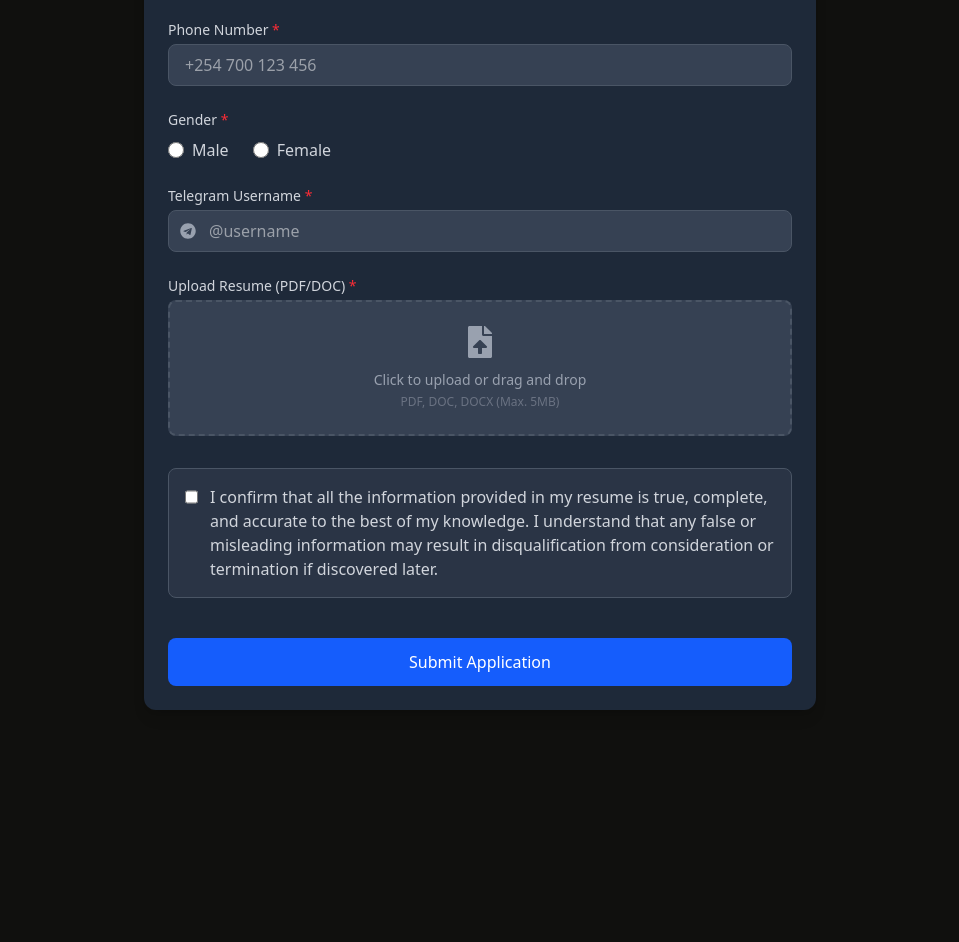
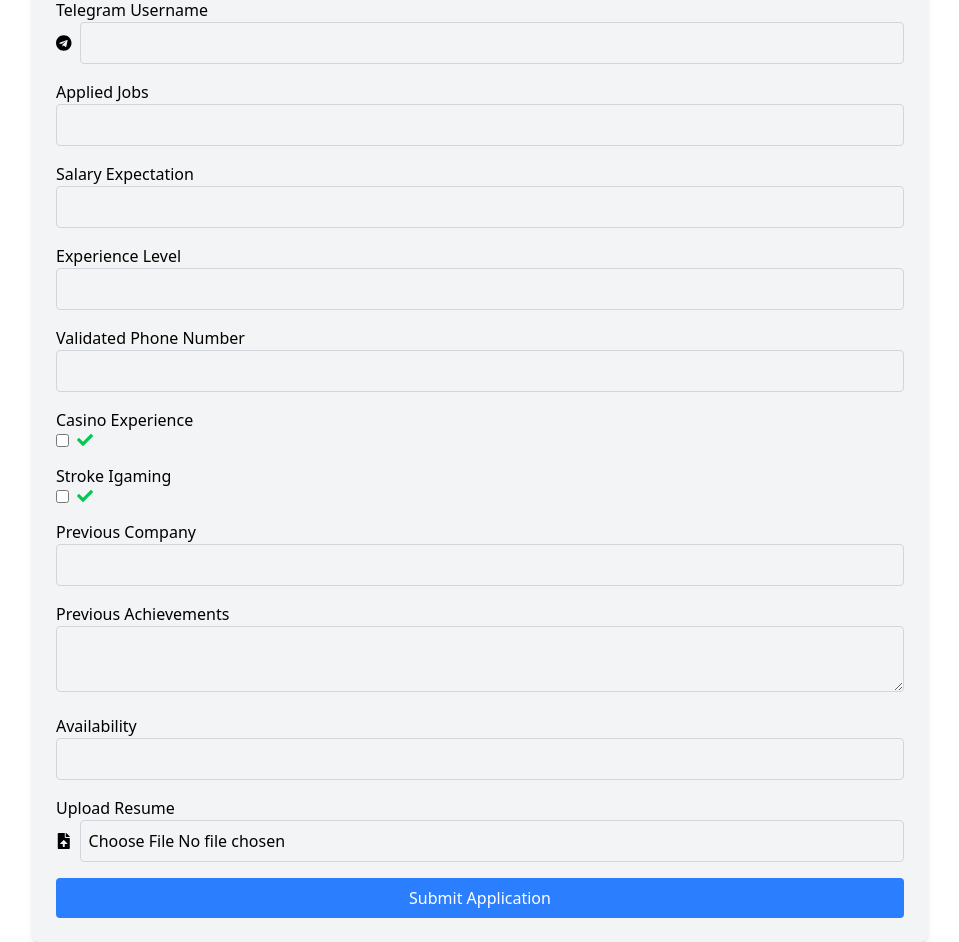
Before and after one commit to tchasinga/jobposter, a Next.js app: page /apply in a window 1280 px wide. Shown: the part 320-1262 px from the top of the page, without its empty margins (160-1119 px from the left). Before the commit the page ends 1110 px from the top, so only its background shows below. Built offline with nearby package versions, Linux system fonts and the light colour scheme.

Commit message:
feat: add Firebase SDK and initialize app with configuration

```diff
--- a/app/apply/page.jsx
+++ b/app/apply/page.jsx
@@ -1,268 +1,276 @@
-"use client"
-import React, { useState } from 'react';
-import { FaTelegram, FaFileUpload, FaCheck } from 'react-icons/fa';
+"use client";
+import React, { useState } from "react";
+import { FaTelegram, FaFileUpload, FaCheck } from "react-icons/fa";
+import { getDownloadURL, getStorage, ref, uploadBytesResumable } from "firebase/storage";
+import app from "../firebase";
 
 const JobApplicationForm = () => {
   const [formData, setFormData] = useState({
-    username: '',
-    email: '',
-    phone: '',
-    gender: '',
-    telegram: '',
-    resume: null,
-    confirmation: false
+    fullname: "",
+    country: "",
+    email: "",
+    telegramUsername: "",
+    appliedJobs: "",
+    salaryExpectation: "",
+    experienceLevel: "",
+    uploadResume: "",
+    validatedPhonenumber: "",
+    casinoExperience: false,
+    strokeIgaming: false,
+    previousCompany: "",
+    previousAchievements: "",
+    availability: "",
   });
 
-  const [errors, setErrors] = useState({});
-  const [isSubmitting, setIsSubmitting] = useState(false);
-  const [isSuccess, setIsSuccess] = useState(false);
+  const [uploadProgress, setUploadProgress] = useState(0);
 
   const handleChange = (e) => {
-    const { name, value, type, checked, files } = e.target;
-    setFormData(prev => ({
-      ...prev,
-      [name]: type === 'checkbox' ? checked : type === 'file' ? files[0] : value
+    const { name, value, type, checked } = e.target;
+    setFormData((prevData) => ({
+      ...prevData,
+      [name]: type === "checkbox" ? checked : value,
     }));
   };
 
-  const validate = () => {
-    const newErrors = {};
-    const telegramRegex = /^@\w+$/;
+  const handleFileUpload = (file) => {
+    const storage = getStorage(app);
+    const storageRef = ref(storage, `resumes/${file.name}`);
+    const uploadTask = uploadBytesResumable(storageRef, file);
 
-    if (!formData.username.trim()) newErrors.username = 'Username is required';
-    if (!formData.email.trim()) {
-      newErrors.email = 'Email is required';
-    } else if (!/^[^\s@]+@[^\s@]+\.[^\s@]+$/.test(formData.email)) {
-      newErrors.email = 'Please enter a valid email';
+    uploadTask.on(
+      "state_changed",
+      (snapshot) => {
+        const progress = (snapshot.bytesTransferred / snapshot.totalBytes) * 100;
+        setUploadProgress(progress);
+      },
+      (error) => {
+        console.error("File upload error:", error);
+      },
+      () => {
+        getDownloadURL(uploadTask.snapshot.ref).then((downloadURL) => {
+          setFormData((prevData) => ({
+            ...prevData,
+            uploadResume: downloadURL,
+          }));
+        });
       }
-    if (!formData.phone.trim()) newErrors.phone = 'Phone number is required';
-    if (!formData.gender) newErrors.gender = 'Please select your gender';
-    if (!formData.telegram.trim()) {
-      newErrors.telegram = 'Telegram username is required';
-    } else if (!telegramRegex.test(formData.telegram)) {
-      newErrors.telegram = 'Telegram must start with @ (e.g., @username)';
-    }
-    if (!formData.resume) newErrors.resume = 'Please upload your resume';
-    if (!formData.confirmation) newErrors.confirmation = 'You must confirm the information is accurate';
-
-    setErrors(newErrors);
-    return Object.keys(newErrors).length === 0;
+    );
   };
 
-  const handleSubmit = (e) => {
+  const handleSubmit = async (e) => {
     e.preventDefault();
-    if (validate()) {
-      setIsSubmitting(true);
-      // Simulate form submission
-      setTimeout(() => {
-        console.log('Form submitted:', formData);
-        setIsSubmitting(false);
-        setIsSuccess(true);
-        // Reset form after 3 seconds
-        setTimeout(() => {
+    try {
+      const response = await fetch("http://localhost:3000/api/applicants", {
+        method: "POST",
+        headers: {
+          "Content-Type": "application/json",
+        },
+        body: JSON.stringify(formData),
+      });
+      if (response.ok) {
+        alert("Application submitted successfully!");
         setFormData({
-            username: '',
-            email: '',
-            phone: '',
-            gender: '',
-            telegram: '',
-            resume: null,
-            confirmation: false
+          fullname: "",
+          country: "",
+          email: "",
+          telegramUsername: "",
+          appliedJobs: "",
+          salaryExpectation: "",
+          experienceLevel: "",
+          uploadResume: "",
+          validatedPhonenumber: "",
+          casinoExperience: false,
+          strokeIgaming: false,
+          previousCompany: "",
+          previousAchievements: "",
+          availability: "",
         });
-          setIsSuccess(false);
-        }, 3000);
-      }, 1500);
+        setUploadProgress(0);
+      } else {
+        alert("Failed to submit application. Please try again.");
+      }
+    } catch (error) {
+      console.error("Error submitting application:", error);
     }
   };
 
   return (
-    <div className="max-w-2xl mx-auto p-6 bg-gray-800 rounded-xl shadow-lg my-20">
-      <h2 className="text-2xl font-bold text-white mb-6 text-center">Job Application Form</h2>
-
-      {isSuccess ? (
-        <div className="text-center py-8">
-          <div className="inline-flex items-center justify-center w-16 h-16 bg-green-500 rounded-full mb-4">
-            <FaCheck className="text-white text-2xl" />
-          </div>
-          <h3 className="text-xl font-semibold text-white mb-2">Application Submitted!</h3>
-          <p className="text-gray-300">Thank you for your application. We'll review your information and contact you soon.</p>
-        </div>
-      ) : (
-        <form onSubmit={handleSubmit} className="space-y-6">
-          {/* Username */}
+    <div className="max-w-4xl mx-auto p-6 bg-gray-100 shadow-md rounded-lg">
+      <h1 className="text-2xl font-bold mb-4">Job Application Form</h1>
+      <form onSubmit={handleSubmit} className="space-y-4">
         <div>
-            <label htmlFor="username" className="block text-sm font-medium text-gray-300 mb-1">
-              Username <span className="text-red-500">*</span>
-            </label>
+          <label className="block font-medium">Full Name</label>
           <input
             type="text"
-              id="username"
-              name="username"
-              value={formData.username}
+            name="fullname"
+            value={formData.fullname}
             onChange={handleChange}
-              className={`w-full px-4 py-2 bg-gray-700 border ${errors.username ? 'border-red-500' : 'border-gray-600'} rounded-lg focus:outline-none focus:ring-2 focus:ring-blue-500 text-white`}
-              placeholder="Enter your full name"
+            required
+            className="w-full p-2 border border-gray-300 rounded"
           />
-            {errors.username && <p className="mt-1 text-sm text-red-500">{errors.username}</p>}
         </div>
-
-          {/* Email */}
         <div>
-            <label htmlFor="email" className="block text-sm font-medium text-gray-300 mb-1">
-              Email <span className="text-red-500">*</span>
-            </label>
+          <label className="block font-medium">Country</label>
+          <input
+            type="text"
+            name="country"
+            value={formData.country}
+            onChange={handleChange}
+            required
+            className="w-full p-2 border border-gray-300 rounded"
+          />
+        </div>
+        <div>
+          <label className="block font-medium">Email</label>
           <input
             type="email"
-              id="email"
             name="email"
             value={formData.email}
             onChange={handleChange}
-              className={`w-full px-4 py-2 bg-gray-700 border ${errors.email ? 'border-red-500' : 'border-gray-600'} rounded-lg focus:outline-none focus:ring-2 focus:ring-blue-500 text-white`}
-              placeholder="your@email.com"
+            required
+            className="w-full p-2 border border-gray-300 rounded"
           />
-            {errors.email && <p className="mt-1 text-sm text-red-500">{errors.email}</p>}
         </div>
-
-          {/* Phone */}
         <div>
-            <label htmlFor="phone" className="block text-sm font-medium text-gray-300 mb-1">
-              Phone Number <span className="text-red-500">*</span>
-            </label>
-            <input
-              type="tel"
-              id="phone"
-              name="phone"
-              value={formData.phone}
-              onChange={handleChange}
-              className={`w-full px-4 py-2 bg-gray-700 border ${errors.phone ? 'border-red-500' : 'border-gray-600'} rounded-lg focus:outline-none focus:ring-2 focus:ring-blue-500 text-white`}
-              placeholder="+254 700 123 456"
-            />
-            {errors.phone && <p className="mt-1 text-sm text-red-500">{errors.phone}</p>}
-          </div>
-
-          {/* Gender */}
-          <div>
-            <label className="block text-sm font-medium text-gray-300 mb-2">
-              Gender <span className="text-red-500">*</span>
-            </label>
-            <div className="flex gap-6">
-              <label className="inline-flex items-center">
-                <input
-                  type="radio"
-                  name="gender"
-                  value="male"
-                  checked={formData.gender === 'male'}
-                  onChange={handleChange}
-                  className="h-4 w-4 text-blue-600 focus:ring-blue-500 border-gray-600 bg-gray-700"
-                />
-                <span className="ml-2 text-gray-300">Male</span>
-              </label>
-              <label className="inline-flex items-center">
-                <input
-                  type="radio"
-                  name="gender"
-                  value="female"
-                  checked={formData.gender === 'female'}
-                  onChange={handleChange}
-                  className="h-4 w-4 text-blue-600 focus:ring-blue-500 border-gray-600 bg-gray-700"
-                />
-                <span className="ml-2 text-gray-300">Female</span>
-              </label>
-            </div>
-            {errors.gender && <p className="mt-1 text-sm text-red-500">{errors.gender}</p>}
-          </div>
-
-          {/* Telegram */}
-          <div>
-            <label htmlFor="telegram" className="block text-sm font-medium text-gray-300 mb-1">
-              Telegram Username <span className="text-red-500">*</span>
-            </label>
-            <div className="relative">
-              <div className="absolute inset-y-0 left-0 pl-3 flex items-center pointer-events-none">
-                <FaTelegram className="text-gray-400" />
-              </div>
+          <label className="block font-medium">Telegram Username</label>
+          <div className="flex items-center">
+            <FaTelegram className="mr-2" />
             <input
               type="text"
-                id="telegram"
-                name="telegram"
-                value={formData.telegram}
+              name="telegramUsername"
+              value={formData.telegramUsername}
               onChange={handleChange}
-                className={`w-full pl-10 px-4 py-2 bg-gray-700 border ${errors.telegram ? 'border-red-500' : 'border-gray-600'} rounded-lg focus:outline-none focus:ring-2 focus:ring-blue-500 text-white`}
-                placeholder="@username"
+              required
+              className="w-full p-2 border border-gray-300 rounded"
             />
           </div>
-            {errors.telegram && <p className="mt-1 text-sm text-red-500">{errors.telegram}</p>}
         </div>
-
-          {/* Resume Upload */}
         <div>
-            <label htmlFor="resume" className="block text-sm font-medium text-gray-300 mb-1">
-              Upload Resume (PDF/DOC) <span className="text-red-500">*</span>
-            </label>
-            <label
-              htmlFor="resume"
-              className={`flex flex-col items-center justify-center w-full py-6 border-2 border-dashed ${errors.resume ? 'border-red-500' : 'border-gray-600'} rounded-lg cursor-pointer bg-gray-700 hover:bg-gray-700/50`}
-            >
-              <div className="flex flex-col items-center justify-center">
-                <FaFileUpload className="w-8 h-8 mb-3 text-gray-400" />
-                <p className="text-sm text-gray-400">
-                  {formData.resume ? formData.resume.name : 'Click to upload or drag and drop'}
-                </p>
-                <p className="text-xs text-gray-500 mt-1">PDF, DOC, DOCX (Max. 5MB)</p>
+          <label className="block font-medium">Applied Jobs</label>
+          <input
+            type="text"
+            name="appliedJobs"
+            value={formData.appliedJobs}
+            onChange={handleChange}
+            required
+            className="w-full p-2 border border-gray-300 rounded"
+          />
         </div>
+        <div>
+          <label className="block font-medium">Salary Expectation</label>
           <input
-                id="resume"
-                name="resume"
-                type="file"
-                accept=".pdf,.doc,.docx"
+            type="number"
+            name="salaryExpectation"
+            value={formData.salaryExpectation}
             onChange={handleChange}
-                className="hidden"
+            required
+            className="w-full p-2 border border-gray-300 rounded"
           />
-            </label>
-            {errors.resume && <p className="mt-1 text-sm text-red-500">{errors.resume}</p>}
         </div>
-
-          {/* Confirmation Checkbox */}
-          <div className="pt-2">
-            <div className={`p-4 border ${errors.confirmation ? 'border-red-500 bg-red-500/10' : 'border-gray-600 bg-gray-700/50'} rounded-lg`}>
-              <label className="inline-flex items-start">
+        <div>
+          <label className="block font-medium">Experience Level</label>
+          <input
+            type="text"
+            name="experienceLevel"
+            value={formData.experienceLevel}
+            onChange={handleChange}
+            required
+            className="w-full p-2 border border-gray-300 rounded"
+          />
+        </div>
+        <div>
+          <label className="block font-medium">Validated Phone Number</label>
+          <input
+            type="text"
+            name="validatedPhonenumber"
+            value={formData.validatedPhonenumber}
+            onChange={handleChange}
+            required
+            className="w-full p-2 border border-gray-300 rounded"
+          />
+        </div>
+        <div>
+          <label className="block font-medium">Casino Experience</label>
+          <div className="flex items-center">
             <input
               type="checkbox"
-                  name="confirmation"
-                  checked={formData.confirmation}
+              name="casinoExperience"
+              checked={formData.casinoExperience}
               onChange={handleChange}
-                  className={`h-5 w-5 mt-0.5 ${errors.confirmation ? 'text-red-500' : 'text-blue-600'} rounded focus:ring-blue-500 border-gray-600 bg-gray-700`}
+              className="mr-2"
             />
-                <span className="ml-3 text-gray-300">
-                  I confirm that all the information provided in my resume is true, complete, and accurate to the best of my knowledge. I understand that any false or misleading information may result in disqualification from consideration or termination if discovered later.
-                </span>
-              </label>
+            <FaCheck className="text-green-500" />
           </div>
-            {errors.confirmation && <p className="mt-1 text-sm text-red-500">{errors.confirmation}</p>}
         </div>
-
-          {/* Submit Button */}
-          <div className="pt-4">
+        <div>
+          <label className="block font-medium">Stroke Igaming</label>
+          <div className="flex items-center">
+            <input
+              type="checkbox"
+              name="strokeIgaming"
+              checked={formData.strokeIgaming}
+              onChange={handleChange}
+              className="mr-2"
+            />
+            <FaCheck className="text-green-500" />
+          </div>
+        </div>
+        <div>
+          <label className="block font-medium">Previous Company</label>
+          <input
+            type="text"
+            name="previousCompany"
+            value={formData.previousCompany}
+            onChange={handleChange}
+            required
+            className="w-full p-2 border border-gray-300 rounded"
+          />
+        </div>
+        <div>
+          <label className="block font-medium">Previous Achievements</label>
+          <textarea
+            name="previousAchievements"
+            value={formData.previousAchievements}
+            onChange={handleChange}
+            required
+            className="w-full p-2 border border-gray-300 rounded"
+          ></textarea>
+        </div>
+        <div>
+          <label className="block font-medium">Availability</label>
+          <input
+            type="text"
+            name="availability"
+            value={formData.availability}
+            onChange={handleChange}
+            required
+            className="w-full p-2 border border-gray-300 rounded"
+          />
+        </div>
+        <div>
+          <label className="block font-medium">Upload Resume</label>
+          <div className="flex items-center">
+            <FaFileUpload className="mr-2" />
+            <input
+              type="file"
+              onChange={(e) => handleFileUpload(e.target.files[0])}
+              required
+              className="w-full p-2 border border-gray-300 rounded"
+            />
+          </div>
+          {uploadProgress > 0 && (
+            <div className="mt-2 text-sm text-gray-600">
+              Upload Progress: {Math.round(uploadProgress)}%
+            </div>
+          )}
+        </div>
         <button
           type="submit"
-              disabled={isSubmitting}
-              className="w-full bg-blue-600 hover:bg-blue-700 text-white font-medium py-3 px-4 rounded-lg transition-colors disabled:opacity-70 disabled:cursor-not-allowed flex items-center justify-center"
+          className="w-full bg-blue-500 text-white py-2 px-4 rounded hover:bg-blue-600"
         >
-              {isSubmitting ? (
-                <>
-                  <svg className="animate-spin -ml-1 mr-3 h-5 w-5 text-white" xmlns="http://www.w3.org/2000/svg" fill="none" viewBox="0 0 24 24">
-                    <circle className="opacity-25" cx="12" cy="12" r="10" stroke="currentColor" strokeWidth="4"></circle>
-                    <path className="opacity-75" fill="currentColor" d="M4 12a8 8 0 018-8V0C5.373 0 0 5.373 0 12h4zm2 5.291A7.962 7.962 0 014 12H0c0 3.042 1.135 5.824 3 7.938l3-2.647z"></path>
-                  </svg>
-                  Processing...
-                </>
-              ) : (
-                'Submit Application'
-              )}
+          Submit Application
         </button>
-          </div>
       </form>
-      )}
     </div>
   );
 };
--- /dev/null
+++ b/app/firebase.js
@@ -0,0 +1,19 @@
+// Import the functions you need from the SDKs you need
+import { initializeApp } from "firebase/app";
+// TODO: Add SDKs for Firebase products that you want to use
+// https://firebase.google.com/docs/web/setup#available-libraries
+
+// Your web app's Firebase configuration
+const firebaseConfig = {
+  apiKey: "AIzaSyCn5llMfrZceHDfcqUhMy3k-Jby-AsozNE",
+  authDomain: "devservice-b0f39.firebaseapp.com",
+  projectId: "devservice-b0f39",
+  storageBucket: "devservice-b0f39.appspot.com",
+  messagingSenderId: "542468977925",
+  appId: "1:542468977925:web:81493ea8ac24460421b36c"
+};
+
+// Initialize Firebase
+const app = initializeApp(firebaseConfig);
+
+export default app
--- a/app/globals.css
+++ b/app/globals.css
@@ -1,12 +1,12 @@
 @import url(https://fonts.googleapis.com/css?family=Poppins:100,100italic,200,200italic,300,300italic,regular,italic,500,500italic,600,600italic,700,700italic,800,800italic,900,900italic);
 @import "tailwindcss";
 
-body {
+/* body {
   background: #10100E;
   color: #FFFFE3;
   scroll-behavior: smooth;
 
-}
+} */
 
 .newproductgrid {
   display: grid;
--- a/next.config.mjs
+++ b/next.config.mjs
@@ -1,4 +1,14 @@
 /** @type {import('next').NextConfig} */
-const nextConfig = {};
+const nextConfig = {
+    images: {
+      remotePatterns: [
+        {
+          protocol: 'https',
+          hostname: 'firebasestorage.googleapis.com',
+          pathname: '/v0/b/**',
+        },
+      ],
+    },
+  };
 
-export default nextConfig;
+  export default nextConfig;
--- a/package.json
+++ b/package.json
@@ -17,6 +17,7 @@
     "animate.css": "^4.1.1",
     "class-variance-authority": "^0.7.1",
     "clsx": "^2.1.1",
+    "firebase": "^11.6.0",
     "framer-motion": "^12.6.3",
     "gsap": "^3.12.7",
     "lucide-react": "^0.503.0",
```
Also changed, not shown: app/Pages/Jobs.jsx (+51 -11 lines), 1 other file (tests, documents, lock files or other folders). Lines whose indentation alone changed are shown as unchanged.
